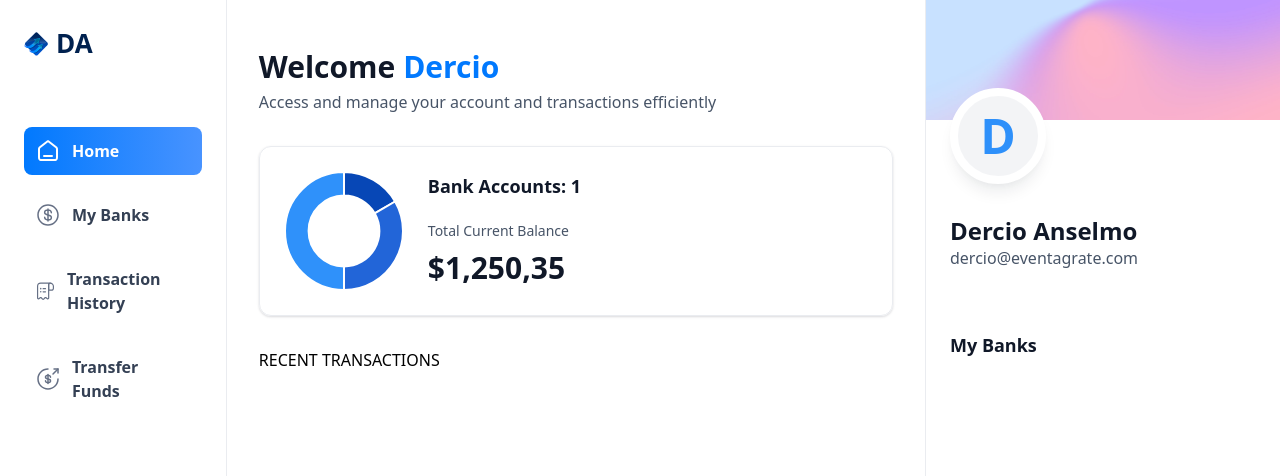
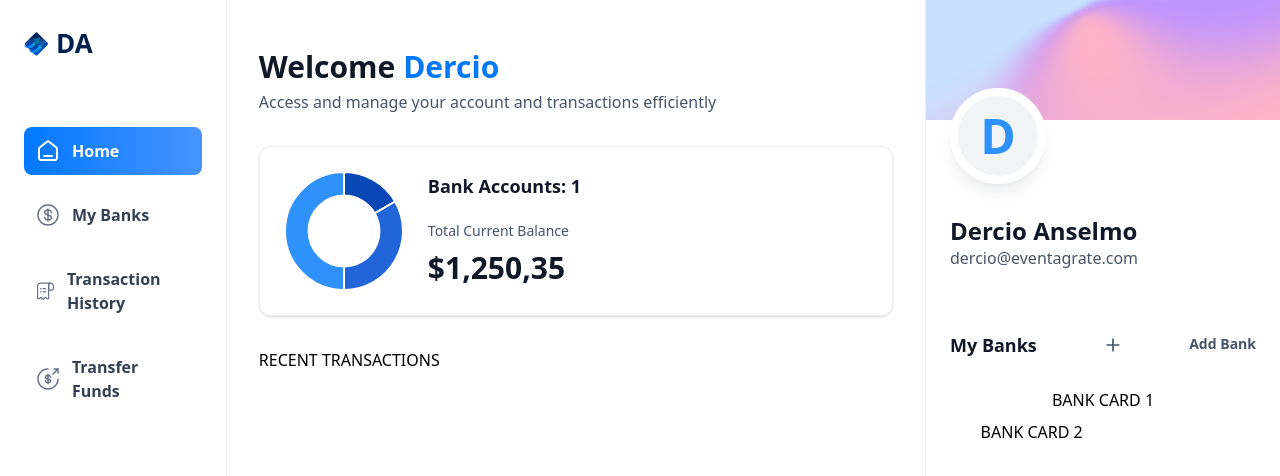
Before and after one commit to dercioanselmo/da_banking, a Next.js app: page / in a window 1280 px wide. Shown: the top 476 px of the page. Built offline with nearby package versions, Linux system fonts and the light colour scheme.

Commit message:
Right Sidebar Banks and Bank Cards section

```diff
--- a/app/(root)/page.tsx
+++ b/app/(root)/page.tsx
@@ -29,7 +29,7 @@ function Home() {
       <RightSidebar
         user={loggedIn}
         transactions={[]}
-        banks={[]}
+        banks={[{},{}]}
       />
     </section>
   )
--- /dev/null
+++ b/components/BankCard.tsx
@@ -0,0 +1,7 @@
+import React from 'react'
+
+export const BankCard = () => {
+  return (
+    <div>BankCard</div>
+  )
+}
--- a/components/RightSidebar.tsx
+++ b/components/RightSidebar.tsx
@@ -1,3 +1,5 @@
+import Link from 'next/link'
+import Image from 'next/image'
 import React from 'react'
 
 const RightSidebar = ({user, transactions, banks}: RightSidebarProps) => {
@@ -20,7 +22,25 @@ const RightSidebar = ({user, transactions, banks}: RightSidebarProps) => {
         <section className='banks'>
             <div className='flex w-full justify-between'>
                 <h2 className='header-2'>My Banks</h2>
+                <Link href="/" className='flex gap-2'>
+                    <Image src="/icons/plus.svg" width={20} height={20} alt="plus" />
+                </Link>
+                <h2 className='text-14 font-semibold text-gray-600'>
+                    Add Bank
+                </h2>
             </div>
+            {banks?.length > 0 && (
+                <div className='relative flex flex-1 flex-col items-center justify-center gap-5'>
+                    <div className='relative z-10'>
+                        BANK CARD 1
+                    </div>
+                    {banks[1] && (
+                        <div className='absolute right-0 top-8 z-0 w-[90%]'>
+                            BANK CARD 2
+                        </div>
+                    )}
+                </div>
+            )}
         </section>
     </aside>
   )
```
